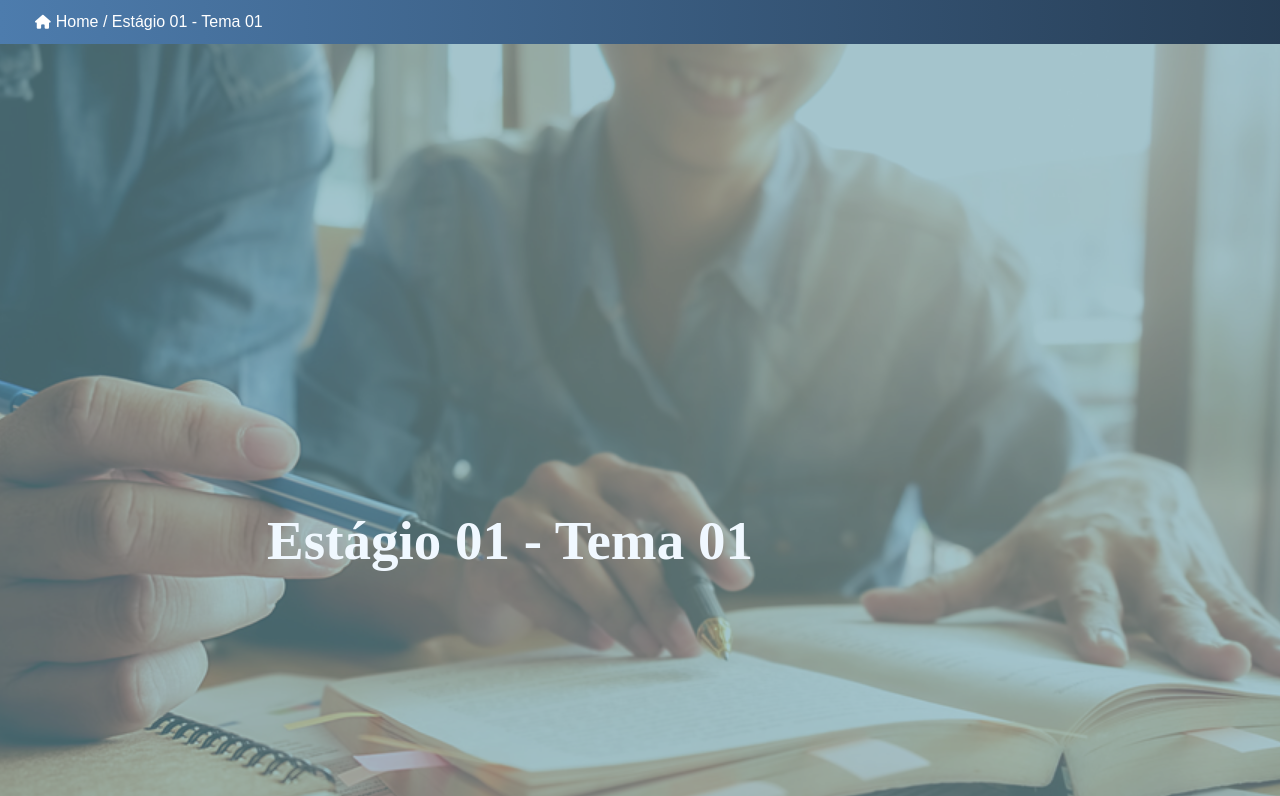
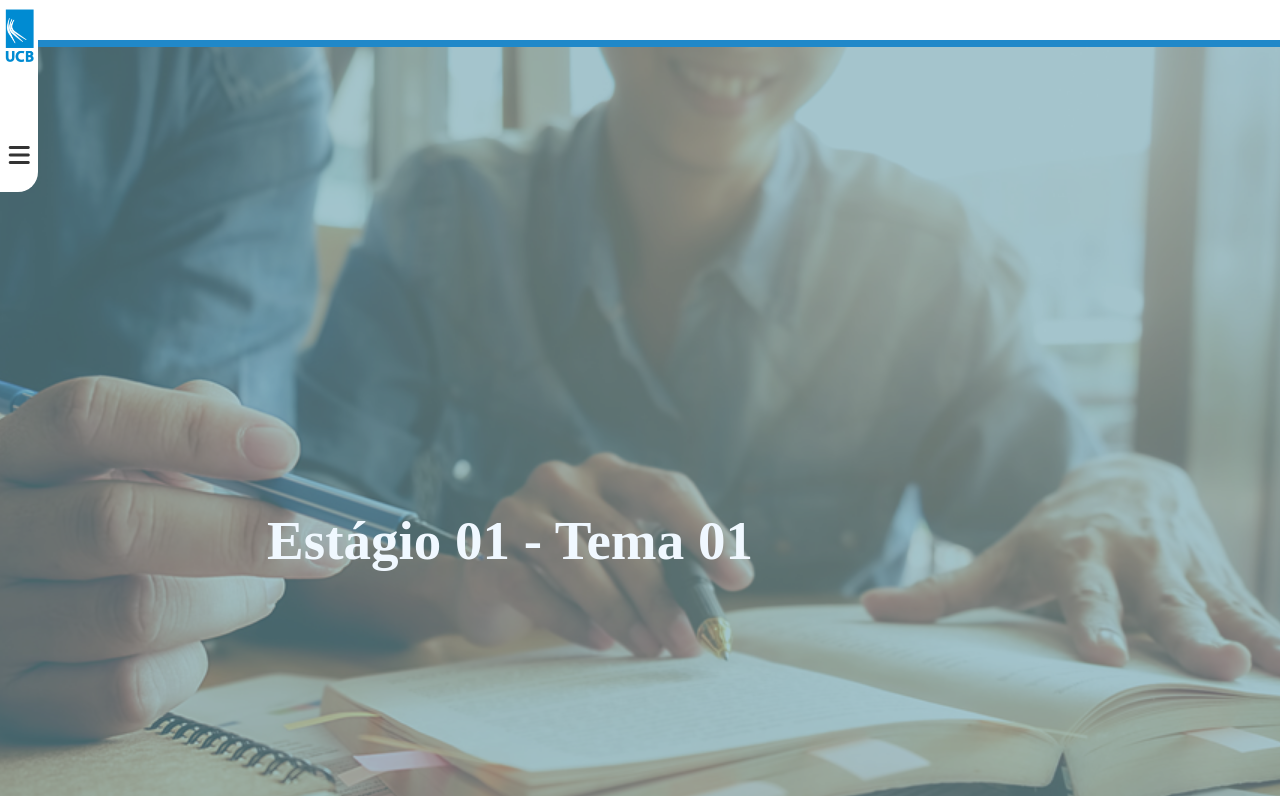
Before and after one commit to Catolica-EAD/Material_Didatico, a website: page src/pages/page3.html in a window 1280 px wide. Shown: the top 796 px of the page. Drawn offline with Linux system fonts and the light colour scheme.

Commit message:
Adicionando a navegação na página 3

```diff
--- a/src/pages/page3.html
+++ b/src/pages/page3.html
@@ -8,11 +8,37 @@
     <link rel="stylesheet" href="../scss/pages/page3.css">
 </head>
 <body>
-    <nav>
-
-        <div id="mainnav">
-            <i class="fa-solid fa-house fa-sm"></i>
-            <p id="mainnavtexto">Home / Estágio 01 - Tema 01</p>
+    <nav class="main-navigation">
+        <div class="nav1"></div>
+        <div class="nav2">
+            <div class="sidebar" id="sidebar">
+                <div id="logo">
+                    <img src="../img/logo2.png" alt="">
+                </div>
+                <div id="options">
+                    <ul>
+                        <li>
+                            <i class="fa-solid fa-book fa-xs" style="color: #ffffff;"></i>
+                            <a href="../index.html">Capa</a></li>
+                        <li>
+                            <i class="fa-solid fa-book fa-xs"></i>
+                            <a href="./page1.html">Introdução</a></li>
+                        <li>
+                            <i class="fa-regular fa-clone fa-flip-vertical fa-xs" style="color: #ffffff;"></i>
+                            <a href="./page2.html">pag2</a></li>
+                        <li>
+                            <i class="fa-regular fa-clone fa-flip-vertical fa-xs" style="color: #ffffff;"></i>
+                            <a href="./page3.html">pag3</a></li>
+                        <li>
+                            <i class="fa-regular fa-bookmark fa-xs"></i>
+                            <a href="#">Pag manutenção</a></li>
+                    </ul>
+                </div>
+            </div>
+            <img id="logo2" src="../img/webclip.png" alt="">
+            <div class="menu-button" id="menu-button" onclick="toggleMenu()">
+                <i class="fa-solid fa-bars fa-xl"></i>
+            </div>
         </div>
     </nav>
 
@@ -216,6 +242,7 @@
         </div>
         <script src="https://kit.fontawesome.com/dcb94aa444.js" crossorigin="anonymous"></script>
         <script src="../js/page3.js"></script>
+        <script src="../js/index.js"></script>
     </main>
 </body>
 </html>
--- a/src/scss/_partials/nav.scss
+++ b/src/scss/_partials/nav.scss
@@ -1,4 +1,3 @@
-@import url(../_partials/variables.scss);
 .main-navigation {
     display: flex;
     flex-direction: row;
--- a/src/scss/pages/page3.css
+++ b/src/scss/pages/page3.css
@@ -3,7 +3,61 @@
   padding: 0px;
 }
 
-.sidebar{
+.main-navigation {
+  display: flex;
+  flex-direction: row;
+}
+
+.main-navigation .nav1 {
+  width: 100%;
+  min-height: 40px;
+  background-color: white;
+  z-index: 99;
+  position: fixed;
+  border-bottom: 7px solid rgb(32, 136, 201);
+}
+
+.main-navigation .nav2 {
+  display: flex;
+  background-color: white;
+  position: fixed;
+  flex-direction: column;
+  top: 0;
+  left: 0;
+  width: 3%;
+  height: 24%;
+  border-bottom-right-radius: 20px;
+  z-index: 100;
+  font-family: sans-serif;
+  justify-content: space-between;
+  align-items: center;
+  color: white;
+}
+
+.main-navigation .nav2 #logo2 {
+  max-width: 80%;
+  max-height: 80%;
+  padding-top: 20%;
+  transition: all 0.3s;
+}
+
+@media (max-width: 768px) {
+  .main-navigation .nav2 #logo2 {
+      max-width: 60%;
+      max-height: 60%;
+      padding-top: 10%;
+  }
+}
+
+.main-navigation .nav2 .menu-button {
+  cursor: pointer;
+  color: #333;
+  margin-bottom: 70%;
+  font-size: 1rem;
+  transition: all 0.3s;
+}
+
+.main-navigation .nav2 #sidebar {
   width: 0;
   height: 100%;
   position: fixed;
@@ -14,59 +68,33 @@
   transition: 0.5s;
 }
 
-.sidebar ul{
+.main-navigation .nav2 #sidebar ul {
   margin-left: 20px;
   list-style-type: none;
 }
 
-nav{
-  display: flex;
-  height: 43.61px;
-  background: linear-gradient(to right, rgb(77,124,173),rgb(38,60,83));
-  position: fixed;
-  top: 0;
-  left: 0;
-  width: 100%;
-  z-index: 100;
-  font-family: sans-serif;
-  align-items: center;
-  color: white;
-  padding-left: 20px;
-}
-
-nav #dropdown #logo{
+.main-navigation .nav2 #sidebar #logo {
   text-align: center;
   margin-top: 20px;
 }
 
-nav #dropdown #dropdownMenu li{
+.main-navigation .nav2 #sidebar #options li {
   margin-top: 25px;
   margin-bottom: 25px;
 }
 
-nav #dropdown #dropdownMenu li i{
+.main-navigation .nav2 #sidebar #options li i {
   padding-right: 10px;
 }
 
-nav #dropdown #dropdownMenu li a{
+.main-navigation .nav2 #sidebar #options li a {
   text-decoration: none;
   color: white;
 }
 
-nav .dropdown-button{
-  cursor: pointer;
-}
 
-nav #mainnav{
-  width: 50%;
-  display: flex;
-  padding-left: 15px;
-  align-items: center;
-}
 
-nav #mainnav #mainnavtexto{
-  margin-left: 5px;
-}
+
 
 header{
   display: flex;
```
Also changed, not shown: dist/css/styles.css, 1 other file.
